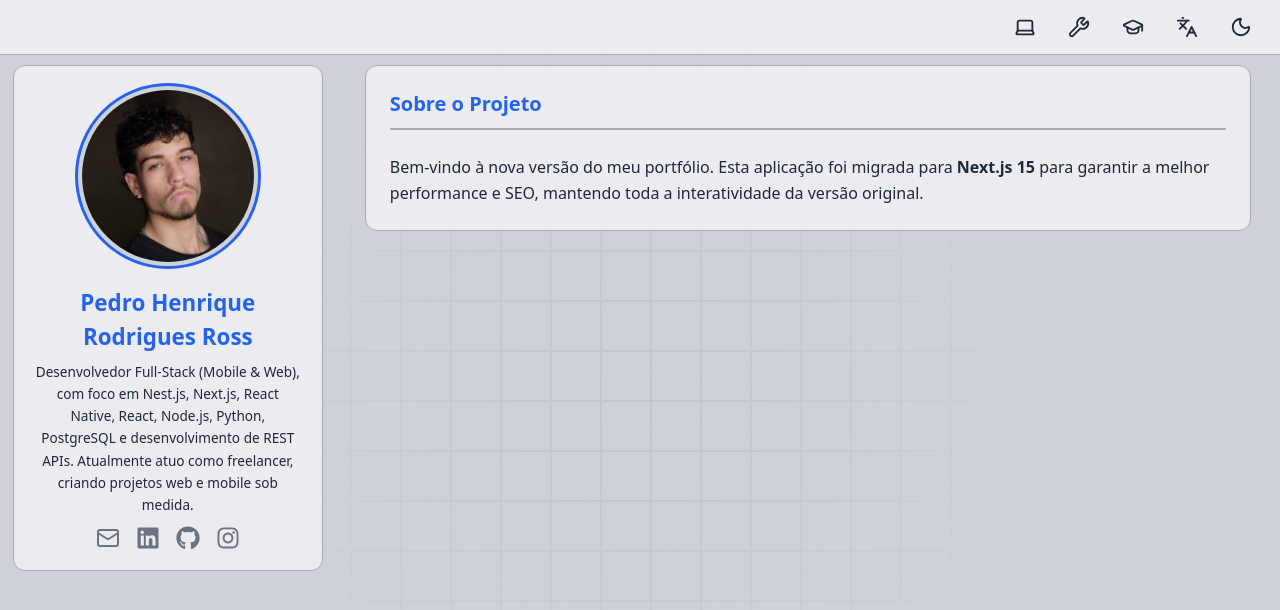
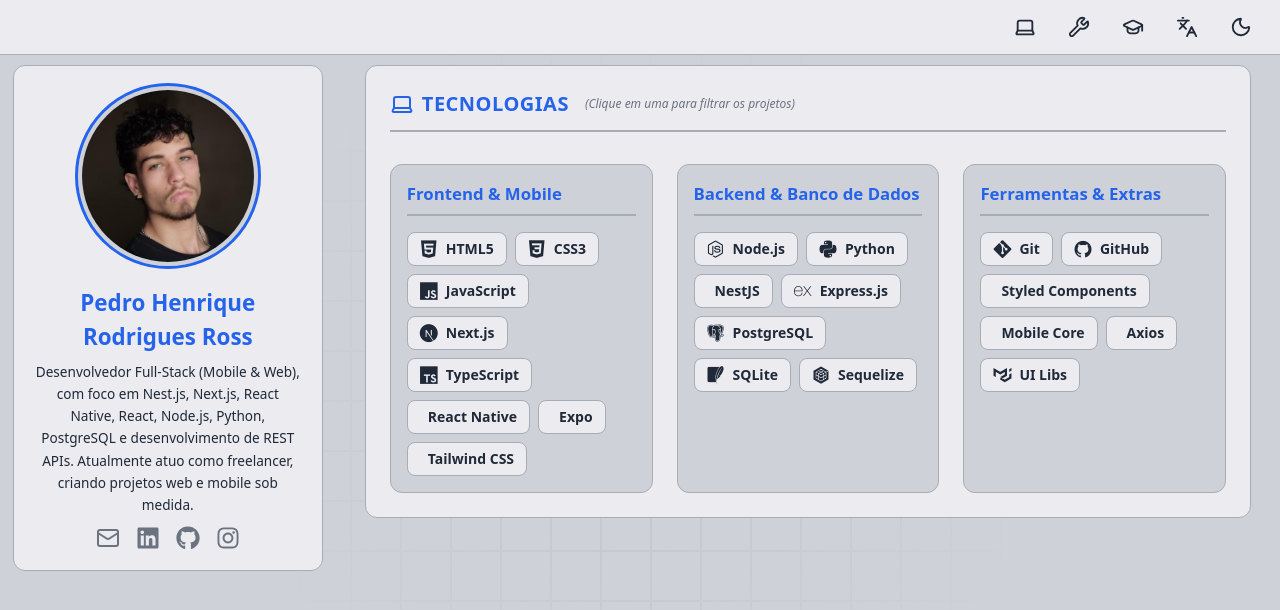
Before and after one commit to PedroRossZny/advanced-main-portfolio, a Next.js app: page / in a window 1280 px wide. Shown: the top 610 px of the page. Built offline with nearby package versions, Linux system fonts and the light colour scheme.

Commit message:
feat - technology area

```diff
--- a/src/app/layout.tsx
+++ b/src/app/layout.tsx
@@ -27,6 +27,9 @@
 }) {
   return (
     <html lang="pt-br" suppressHydrationWarning>
+      <head>
+        <link rel="stylesheet" type='text/css' href="https://cdn.jsdelivr.net/gh/devicons/devicon@latest/devicon.min.css" />
+      </head>
       <body className={`${inter.variable} ${poppins.variable} font-sans antialiased`}>
         {/* O Loader aparece primeiro e se auto-remove */}
         <Loader />
--- a/src/app/page.tsx
+++ b/src/app/page.tsx
@@ -1,4 +1,5 @@
 import ProfileCard from "@/components/ProfileCard";
+import TechSection from "@/components/TechSection";
 
 export default function Home() {
   return (
@@ -14,25 +15,12 @@
       {/* Coluna da Direita: Onde o conteúdo (Tecnologias, Projetos, etc) vai rolar */}
       <section id="detalhes" className="md:overflow-y-auto pr-0 md:pr-4 pb-10 scroll-smooth">
 
-        {/* Seção Sobre / Introdução (Opcional, baseada no que tínhamos no teste) */}
-        <article className="bg-[var(--fundo-card)] border border-[var(--borda)] p-6 mb-6 rounded-xl transition-colors duration-400">
-          <h2 className="text-[var(--destaque)] text-xl font-poppins font-semibold mb-6 border-b-2 border-[var(--borda)] pb-2.5">
-            Sobre o Projeto
-          </h2>
-          <p className="text-[var(--texto)] leading-relaxed">
-            Bem-vindo à nova versão do meu portfólio. Esta aplicação foi migrada para
-            <strong> Next.js 15</strong> para garantir a melhor performance e SEO,
-            mantendo toda a interatividade da versão original.
-          </p>
-        </article>
+        {/* Renderiza a seção de tecnologias aqui */}
+        <TechSection />
 
-        {/* Espaços reservados para as seções que vamos migrar a seguir */}
-        <div id="tecnologias" className="min-h-[400px]">
-           {/* Próximo passo: Componente de Tecnologias aqui */}
-        </div>
-
+        {/* Espaço para os Projetos que virão a seguir */}
         <div id="projetos" className="min-h-[400px]">
-           {/* Depois: Componente de Projetos aqui */}
+           {/* Próximo passo: Componente de Projetos aqui */}
         </div>
 
       </section>
--- /dev/null
+++ b/src/components/TechSection.tsx
@@ -0,0 +1,89 @@
+"use client";
+
+import { Laptop } from "lucide-react";
+import { motion } from "framer-motion";
+
+const TECH_DATA = [
+  {
+    category: "Frontend & Mobile",
+    techs: [
+      { name: "HTML5", icon: "devicon-html5-plain", filter: "html5" },
+      { name: "CSS3", icon: "devicon-css3-plain", filter: "css3" },
+      { name: "JavaScript", icon: "devicon-javascript-plain", filter: "javascript" },
+      { name: "Next.js", icon: "devicon-nextjs-plain", filter: "nextjs" },
+      { name: "TypeScript", icon: "devicon-typescript-plain", filter: "typescript" },
+      { name: "React Native", icon: "devicon-reactnative-original", filter: "reactnative" },
+      { name: "Expo", icon: "devicon-expo-original", filter: "expo" },
+      { name: "Tailwind CSS", icon: "devicon-tailwindcss-original", filter: "tailwindcss" },
+    ]
+  },
+  {
+    category: "Backend & Banco de Dados",
+    techs: [
+      { name: "Node.js", icon: "devicon-nodejs-plain", filter: "nodejs" },
+      { name: "Python", icon: "devicon-python-plain", filter: "python" },
+      { name: "NestJS", icon: "devicon-nestjs-original", filter: "nestjs" },
+      { name: "Express.js", icon: "devicon-express-original", filter: "express" },
+      { name: "PostgreSQL", icon: "devicon-postgresql-plain", filter: "postgresql" },
+      { name: "SQLite", icon: "devicon-sqlite-plain", filter: "sqlite" },
+      { name: "Sequelize", icon: "devicon-sequelize-plain", filter: "sequelize" },
+    ]
+  },
+  {
+    category: "Ferramentas & Extras",
+    techs: [
+      { name: "Git", icon: "devicon-git-plain", filter: "git" },
+      { name: "GitHub", icon: "devicon-github-original", filter: "github" },
+      { name: "Styled Components", icon: "devicon-styledcomponents-plain", filter: "styledcomponents" },
+      { name: "Mobile Core", icon: "devicon-reactnavigation-original", filter: "ecossistemareactnative" },
+      { name: "Axios", icon: "devicon-axios-plain", filter: "axios" },
+      { name: "UI Libs", icon: "devicon-materialui-plain", filter: "recursosui" },
+    ]
+  }
+];
+
+export default function TechSection() {
+  return (
+    <article id="tecnologias" className="bg-[var(--fundo-card)] border border-[var(--borda)] p-6 mb-6 rounded-xl transition-colors duration-400">
+      <header className="flex flex-col md:flex-row md:items-center gap-2 mb-8 border-b-2 border-[var(--borda)] pb-3">
+        <div className="flex items-center gap-2 text-[var(--destaque)]">
+          <Laptop size={24} />
+          <h2 className="text-xl font-poppins font-semibold uppercase tracking-wide">
+            Tecnologias
+          </h2>
+        </div>
+        <span className="text-[0.75rem] text-[var(--texto-mutado)] italic md:ml-2">
+          (Clique em uma para filtrar os projetos)
+        </span>
+      </header>
+
+      <div className="grid grid-cols-1 lg:grid-cols-2 xl:grid-cols-3 gap-6">
+        {TECH_DATA.map((group, idx) => (
+          <motion.div
+            key={group.category}
+            initial={{ opacity: 0, y: 20 }}
+            whileInView={{ opacity: 1, y: 0 }}
+            transition={{ delay: idx * 0.1 }}
+            className="flex flex-col gap-4 bg-[var(--fundo-principal)] border border-[var(--borda)] rounded-xl p-4 transition-all duration-300 hover:shadow-lg"
+          >
+            <h3 className="text-[var(--destaque)] font-poppins font-semibold text-[1.05em] border-b-2 border-[var(--borda)] pb-2">
+              {group.category}
+            </h3>
+
+            <div className="flex flex-wrap gap-2">
+              {group.techs.map((tech) => (
+                <button
+                  key={tech.filter}
+                  className="flex items-center gap-2 bg-[var(--fundo-card)] text-[var(--texto)] border border-[var(--borda)] px-3 py-1.5 rounded-lg font-semibold text-sm transition-all duration-300 hover:border-[var(--destaque)] hover:text-[var(--destaque)] hover:-translate-y-1 cursor-pointer"
+                >
+                  <i className={`${tech.icon} text-lg`}></i>
+                  {tech.name}
+                </button>
+              ))}
+            </div>
+          </motion.div>
+        ))}
+      </div>
+    </article>
+  );
+}
```
